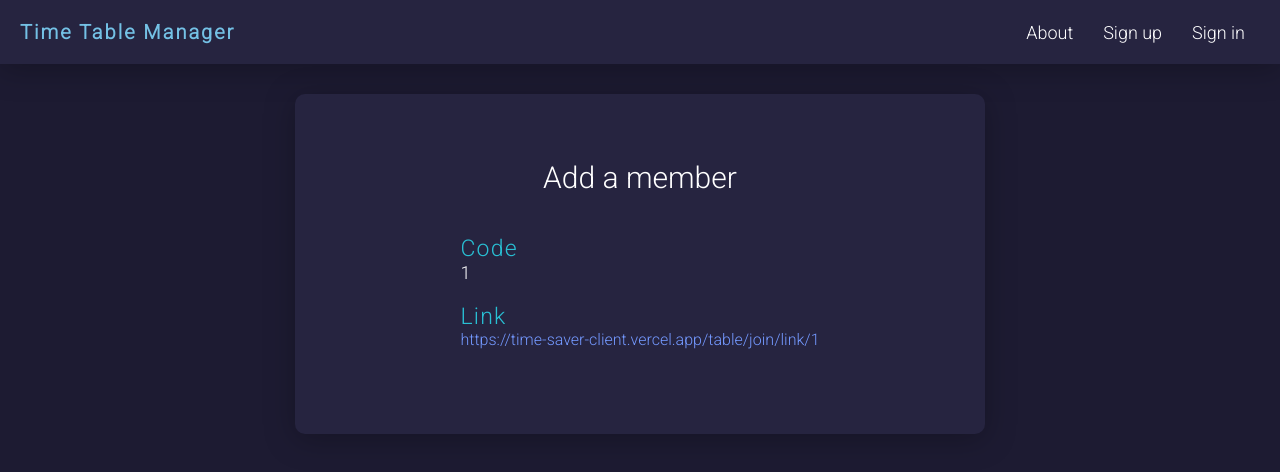
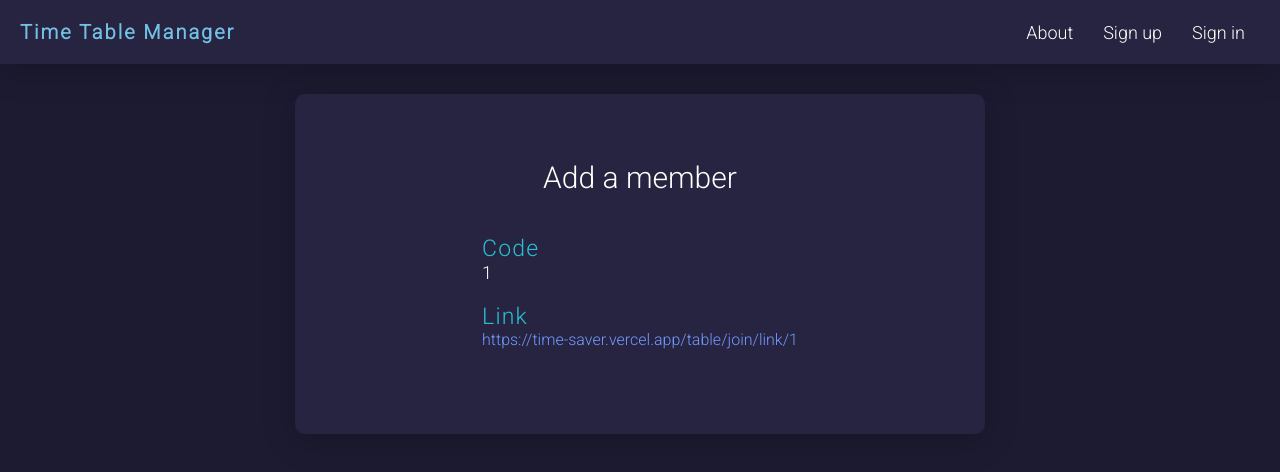
Before and after one commit to smeh09/time_saver_client, a React (Create React App) app: page /members/add/1 in a window 1280 px wide. Shown: the top 472 px of the page. Built offline with nearby package versions, Linux system fonts and the light colour scheme.

Commit message:
deployed!

```diff
--- a/src/components/addMember/AddMember.js
+++ b/src/components/addMember/AddMember.js
@@ -16,10 +16,10 @@ const AddMember = () => {
         <div className="add-member-control">
           <div className="add-member-control-heading">Link</div>
           <a
-            href={`https://time-saver-client.vercel.app/table/join/link/${id}`}
+            href={`https://time-saver.vercel.app/table/join/link/${id}`}
             className="add-member-control-link"
           >
-            {`https://time-saver-client.vercel.app/table/join/link/${id}`}
+            {`https://time-saver.vercel.app/table/join/link/${id}`}
           </a>
         </div>
       </div>
```
